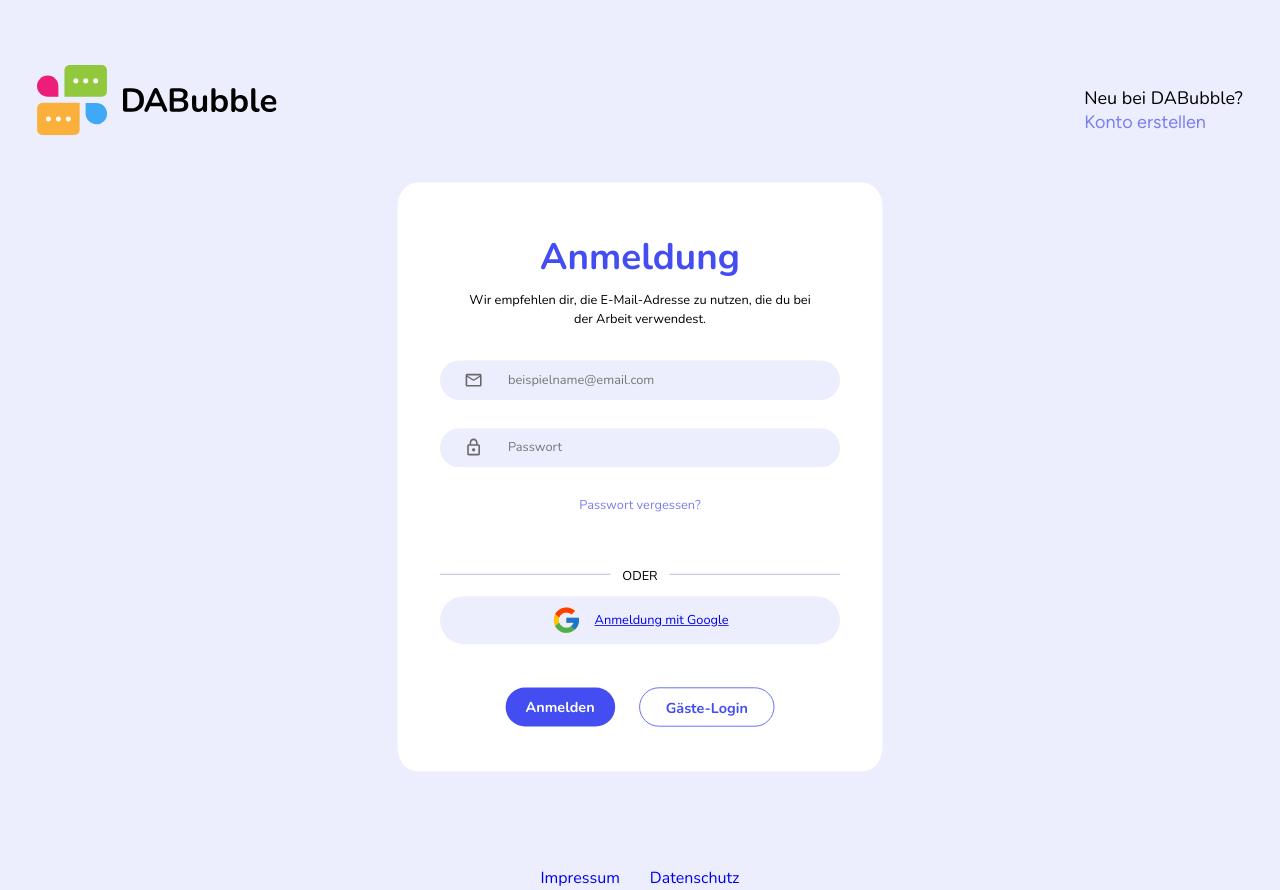
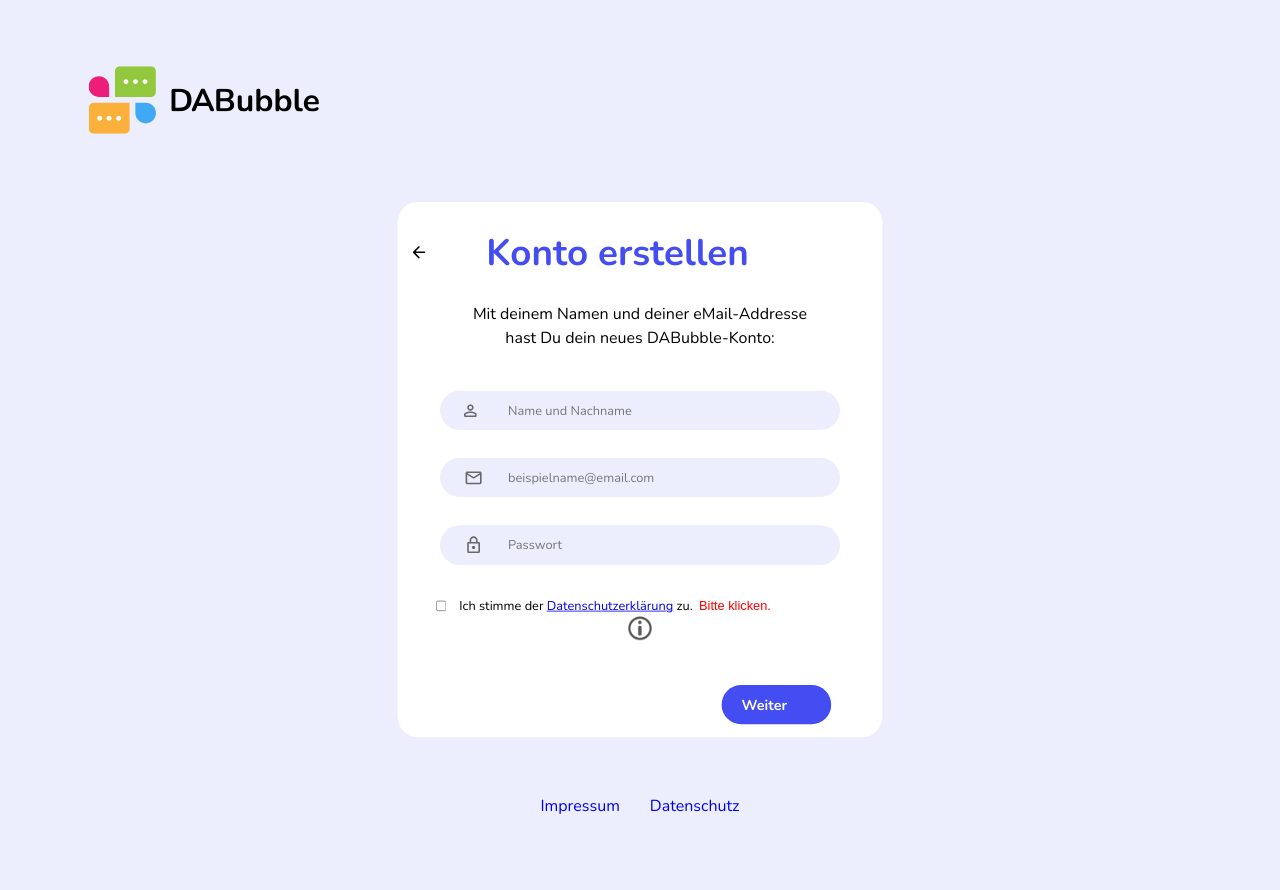
Before and after one commit to Johnni5/angular-17-da-bubbel-chat-app, an Angular app: page / in a window 1280 px wide. After the commit the page ends 818 px from the top, so only its background shows below. Built offline with nearby package versions, Linux system fonts and the light colour scheme.

Commit message:
""implemented: reactive-forms -registerUser -pending

```diff
--- a/src/app/app.component.ts
+++ b/src/app/app.component.ts
@@ -4,11 +4,12 @@ import { RouterOutlet } from '@angular/router';
 import { MainContentComponent } from './main-content/main-content/main-content.component';
 import { LoginComponent } from "./login/login.component";
 import { HeaderComponent } from './shared/header/header.component';
+import { ReactiveFormsModule } from '@angular/forms';
 
 @Component({
   selector: 'app-root',
   standalone: true,
-  imports: [CommonModule, RouterOutlet, MainContentComponent, LoginComponent, HeaderComponent],
+  imports: [CommonModule, RouterOutlet, MainContentComponent, LoginComponent, HeaderComponent, ReactiveFormsModule],
   templateUrl: './app.component.html',
   styleUrl: './app.component.scss'
 })
--- a/src/app/app.routes.ts
+++ b/src/app/app.routes.ts
@@ -20,7 +20,7 @@ Merci :)
 */
 
 export const routes: Routes = [
-  { path: '', component: LoginComponent },
+  { path: '', component: RegisterUserComponent },
   { path: 'login', component: LoginComponent },
   { path: 'main', component: MainContentComponent },
   { path: 'menu', component: MenuSideLeftComponent },
--- a/src/app/login/login.component.ts
+++ b/src/app/login/login.component.ts
@@ -2,11 +2,13 @@ import { CommonModule } from '@angular/common';
 import { Component } from '@angular/core';
 import { RouterLink } from '@angular/router';
 import { LogoComponent } from '../shared/logo/logo.component';
+import { FormGroup, FormArray, FormBuilder, Validators } from '@angular/forms';
+import { ReactiveFormsModule } from '@angular/forms';
 
 @Component({
   selector: 'app-login',
   standalone: true,
-  imports: [CommonModule, RouterLink, LogoComponent],
+  imports: [CommonModule, RouterLink, LogoComponent, ReactiveFormsModule],
   templateUrl: './login.component.html',
   styleUrls: [
     './login.component.scss',
--- a/src/app/register-user/register-user.component.html
+++ b/src/app/register-user/register-user.component.html
@@ -21,21 +21,45 @@
         <p class="fontNunito">Mit deinem Namen und deiner eMail-Addresse hast Du dein neues DABubble-Konto:</p>
       </div>
     </div>
-    <form >
+    <form [formGroup]="myForm" (ngSubmit)="onSubmit()">
       <div class="input-container ml-mr-auto">
-        <input id="name" name="name" class="input-field input-field-user-icon fontNunito" minlength="3" type="text" placeholder="Name und Nachname" required>
-        <input class="input-field input-field-mail-icon fontNunito" type="email" placeholder="beispielname@email.com" pattern="[a-zA-Z0-9._%+\-]+@[a-zA-Z0-9.\-]+\.[a-zA-Z]{2,}" required />
-        <input class="input-field input-field-pwd-icon fontNunito" minlength="8" type="password" placeholder="Passwort"  required />
+        <div class="name-container">
+          <input id="name" name="name" formControlName="name" class="input-field input-field-user-icon fontNunito" type="text" placeholder="Name und Nachname" />
+          <div class="warn-txt" *ngIf="myForm.controls['name'].invalid && myForm.controls['name'].touched">
+            <span  *ngIf="myForm.controls['name'].errors && myForm.controls['name'].errors['required']" >Name ist ein Pflichtfeld.</span>
+          </div>
+        </div>
+        <div class="email-container">
+          <input id="email" name="email" formControlName="email" class="input-field input-field-mail-icon fontNunito" type="email" placeholder="beispielname@email.com"/>
+          <div class="warn-txt" *ngIf="myForm.controls['email'].invalid && myForm.controls['email'].touched">
+            <span  *ngIf="myForm.controls['email'].errors && myForm.controls['email'].errors['required']" >eMail ist ein Pflichtfeld.</span>
+          </div>
+        </div>
+        <div class="pwd-container">
+          <input id="password" name="password" type="password" formControlName="password" class="input-field input-field-pwd-icon fontNunito" placeholder="Passwort" />
+          <div class="warn-txt" *ngIf="myForm.controls['password'].invalid && myForm.controls['password'].touched">
+            <span  *ngIf="myForm.controls['password'].errors && myForm.controls['password'].errors['required']" >Password ist ein Pflichtfeld.</span>
+          </div>
+        </div>
+      </div>
+      <div class="check-container">
+        <input type="checkbox" id="checkbox" formControlName="terms">
+        <br>
+        <div class="label-container">
+          <label id="terms" name="terms" for="terms" class="fontNunito">Ich stimme der <a class="font-nunito" [routerLink]="['/legal']">Datenschutzerklärung</a> zu.</label>
+          <div *ngIf="myForm.controls['terms'].invalid && myForm.controls['terms'].touched"></div>
+            <span style="color: red;"  *ngIf="myForm.controls['terms'].errors && myForm.controls['terms'].errors['required']" >Bitte klicken.</span>
+        </div>
+
       </div>
     </form>
 
-    <div class="check-container">
-      <input type="checkbox" required>
-      <br>
-      <label for="checkbox" class="fontNunito">Ich stimme der <a class="font-nunito" [routerLink]="['/legal']">Datenschutzerklärung</a> zu.</label>
+    <div class="info-container">
+      <img class="info-icon" src="../../assets/media/icons/info_symbol-icon.png" alt="">
     </div>
+
     <div class="btn-container ml-mr-auto">
-      <a routerLink="/create" class="login-btn fontNunito" >Weiter</a>
+      <button id="submit" type="submit" routerLink="/create" class="login-btn fontNunito"  [disabled]="myForm.invalid">Weiter</button>
     </div>
 
   </div>
--- a/src/app/register-user/register-user.component.scss
+++ b/src/app/register-user/register-user.component.scss
@@ -79,7 +79,7 @@ h2 {
   width: 31.25rem;
   height: 13.875rem;
   margin-top: 31px;
-  >a {
+  >button {
     color: $primary-hover;
     text-decoration: none;
     &:hover {
@@ -193,5 +193,32 @@ h2 {
 .check-container {
   display: flex;
   gap: 8px;
-  margin-left: -29%;
+  margin-left: -1%;
+  margin-top: 4%;
 }
+
+/**/
+
+.warn-txt {
+  color: red;
+  margin-top: -5%;
+}
+
+.label-container {
+  display: flex;
+  align-items: center;
+  gap: 8px;
+}
+
+/**/
+
+.info-container {
+  width: 2rem;
+  height: 2rem;
+}
+
+.info-icon {
+  width: 100%;
+  height: 100%;
+  cursor: pointer;
+}
--- a/src/app/register-user/register-user.component.ts
+++ b/src/app/register-user/register-user.component.ts
@@ -1,6 +1,6 @@
 import { CommonModule } from '@angular/common';
 import { Component } from '@angular/core';
-import { FormsModule } from '@angular/forms';
+import { FormBuilder, FormControl, FormGroup, FormsModule, ReactiveFormsModule, Validators } from '@angular/forms';
 import { RouterLink, RouterModule } from '@angular/router';
 
 
@@ -9,7 +9,7 @@ import { RouterLink, RouterModule } from '@angular/router';
   selector: 'app-register-user',
   standalone: true,
 
-  imports: [CommonModule, FormsModule, RouterModule, RouterLink],
+  imports: [CommonModule, FormsModule, RouterModule, RouterLink, ReactiveFormsModule],
   templateUrl: './register-user.component.html',
   styleUrls: [
     './register-user.component.scss',
@@ -19,4 +19,89 @@ import { RouterLink, RouterModule } from '@angular/router';
 
 export class RegisterUserComponent {
 
+  myForm: FormGroup; // name - just for now
+  securityForm: FormGroup; // name just for now
+
+  constructor(private fb: FormBuilder) {
+
+    /*
+    age-validator - IF NEEDED
+    function ageValidator(control: FormControl): { [key: string]: boolean } | null {
+      if (control.value !== null && control.value < 18) {
+        return { 'ageInvalid': true };
+      }
+      return null;
+    }
+    this.myForm = new FormGroup({
+      age: new FormControl('', [ageValidator])
+    });
+    */
+
+    const passwordPattern = '^(?=.*[a-z])(?=.*[A-Z])(?=.*\\d)(?=.*[@$!%*?&])[A-Za-z\\d@$!%*?&]{8,}$';
+    const antiSqlPattern = '^[^\'";]*$';
+    const emailPattern = '^[a-zA-Z0-9._%+-]+@[a-zA-Z0-9.-]+\.[a-zA-Z]{2,}$';
+
+    /*
+    IMPORTANTE
+      -> pwd - reg-ex:
+        at least one uppercase letter,
+        at least one lowercase letter,
+        at least one number,
+        at least one special character,
+        a minimum length of 8 characters.
+      -> anti-sql - reg-ex:
+        no ' or " or ;   // to be checked - may be edited
+    */
+
+    // if u got two forms, i.e.: security & myForm -> do this twice, for each form
+
+    this.securityForm = new FormGroup({
+      name: new FormControl('', [
+        Validators.required,
+        // Validators.minLength(5),
+        Validators.pattern(antiSqlPattern)
+      ]),
+      password: new FormControl('', [
+        Validators.required,
+        Validators.minLength(8), // for this case, norm:18+
+        Validators.pattern(passwordPattern)
+      ])
+    });
+
+    this.myForm = this.fb.group({
+      name: new FormControl('', [
+        Validators.required,
+        Validators.pattern('^[a-zA-Z ]*$')
+        // Validators.minLength(5)
+      ]),
+      email: new FormControl('', [
+        Validators.required,
+        Validators.email,
+        Validators.pattern(emailPattern)
+      ]),
+      password: new FormControl('', [
+        Validators.required,
+        Validators.minLength(8)
+      ]),
+      terms: new FormControl(false, [
+        Validators.requiredTrue // is checkbox marked or not
+      ])
+    });
+
+    // another way of writing that : (causes problems when more than 1 formGroup)
+    // this.myForm = this.fb.group({ // fb - FormBuilder angular intern shortcut
+    //   name: ['', Validators.required, Validators.minLength(5)],
+    //   email: new FormControl('', [Validators.required, Validators.email]),
+    //   password: ['', [Validators.required, Validators.minLength(8)]],
+    //   terms: [false, Validators.requiredTrue]
+    // });
+  }
+
+  onSubmit() {
+    if (this.myForm.valid && this.securityForm.valid) {
+      console.log('current (valid) form is: ', this.myForm.value);
+    } else {
+      console.log('Form is invalid, go home! .. or else ..');
+    }
+  }
 }
```
Also changed, not shown: src/app/register-user/register-user.component copy.html (added, +49 -0 lines), src/app/register-user/register-user.component copy.ts (added, +22 -0 lines), src/assets/media/icons/info_symbol-icon.png (added).
